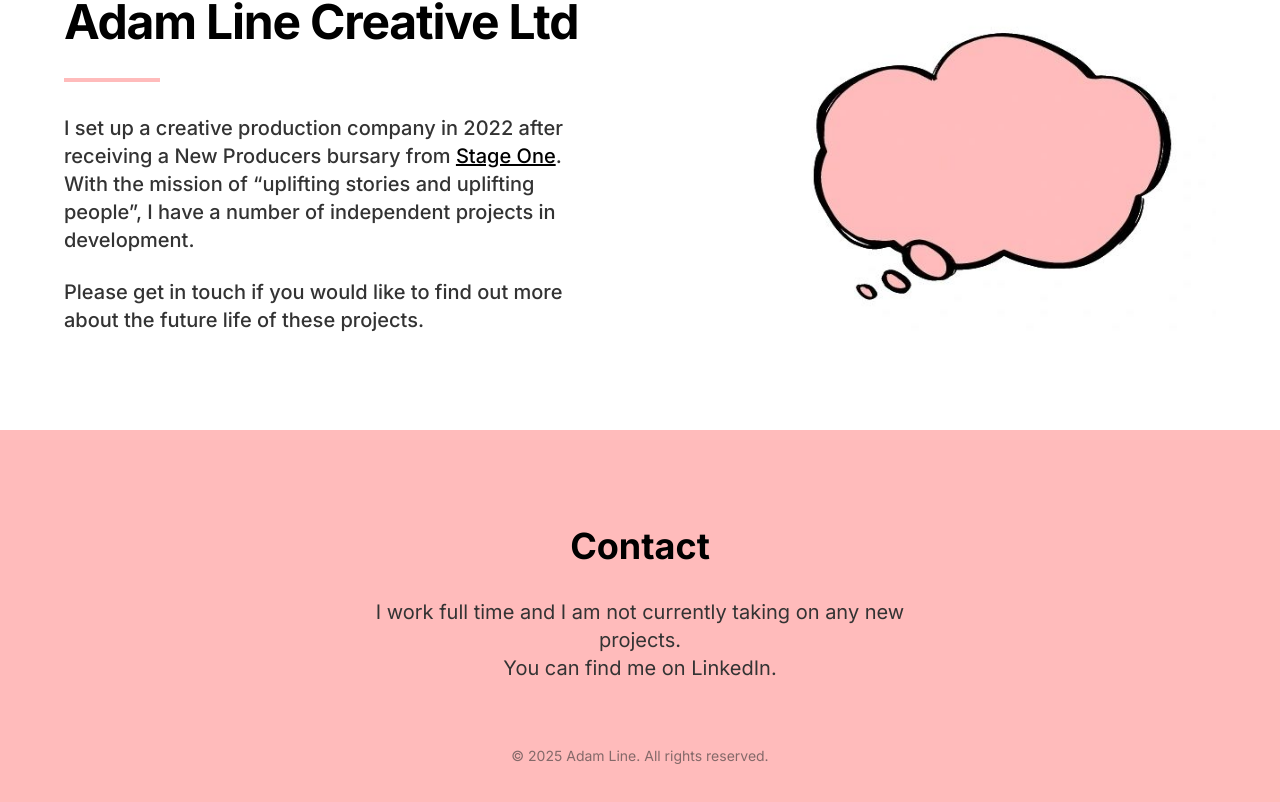
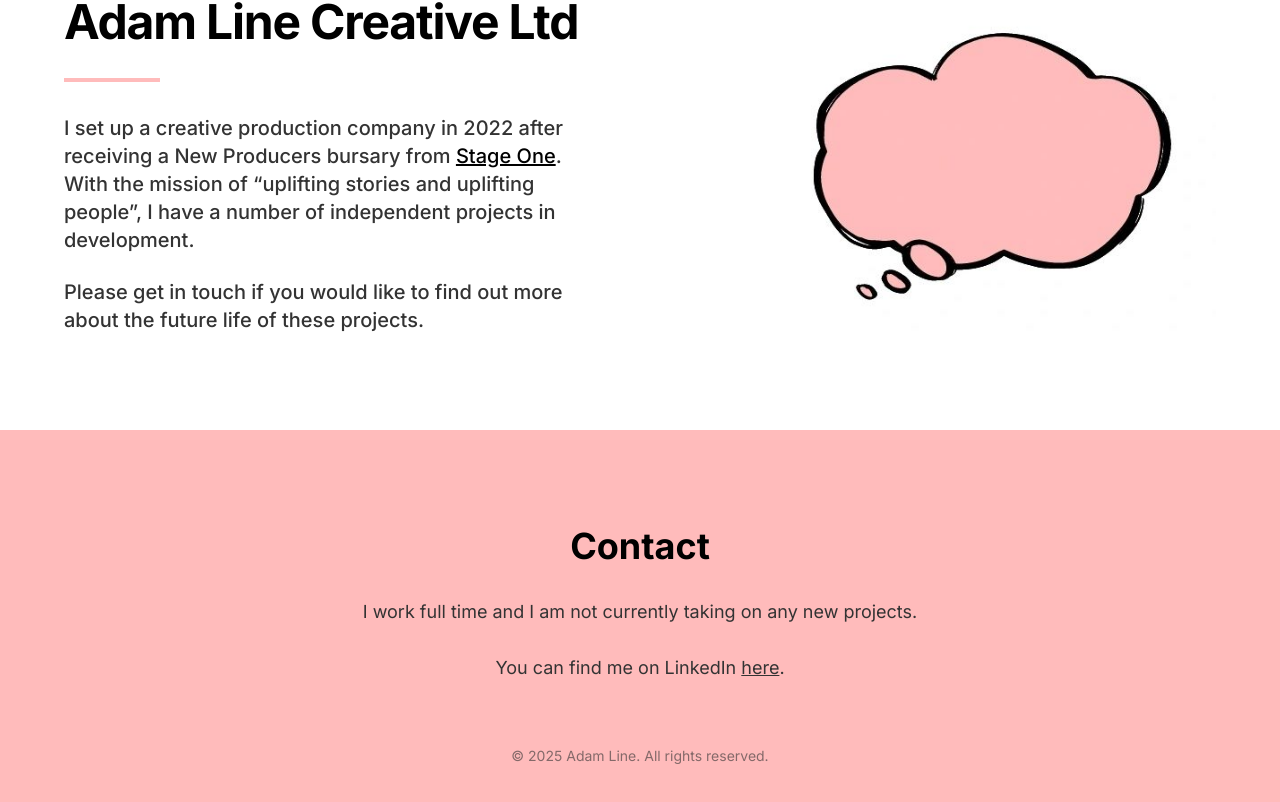
Before and after one commit to A-D-Line/adam-portfolio, a React (Vite) app: page / in a window 1280 px wide. Shown: the part 1605-2407 px from the top of the page. Built offline with nearby package versions, Linux system fonts and the light colour scheme.

Commit message:
Update Contact.tsx

```diff
--- a/src/components/Contact.tsx
+++ b/src/components/Contact.tsx
@@ -6,9 +6,9 @@ const Contact: React.FC = () => {
             <div className="max-w-xl mx-auto">
                 <h2 className="text-4xl font-bold mb-8 text-black text-center">Contact</h2>
 
-                <p className="text-xl text-dark-grey text-center mb-12">
-                    I work full time and I am not currently taking on any new projects. <br/>
-                    You can find me on <a href="https://www.linkedin.com/in/adam-line-9688a624a/">LinkedIn</a>.
+                <p className="text-lg text-dark-grey text-center mb-12">
+                    I work full time and I am not currently taking on any new projects. <br/><br/>
+                    You can find me on LinkedIn <a href="https://www.linkedin.com/in/adam-line-9688a624a/" target="_blank"><u>here</u></a>.
                 </p>
 
                 <div className="mt-16 text-sm text-dark-grey text-center opacity-60">
```
